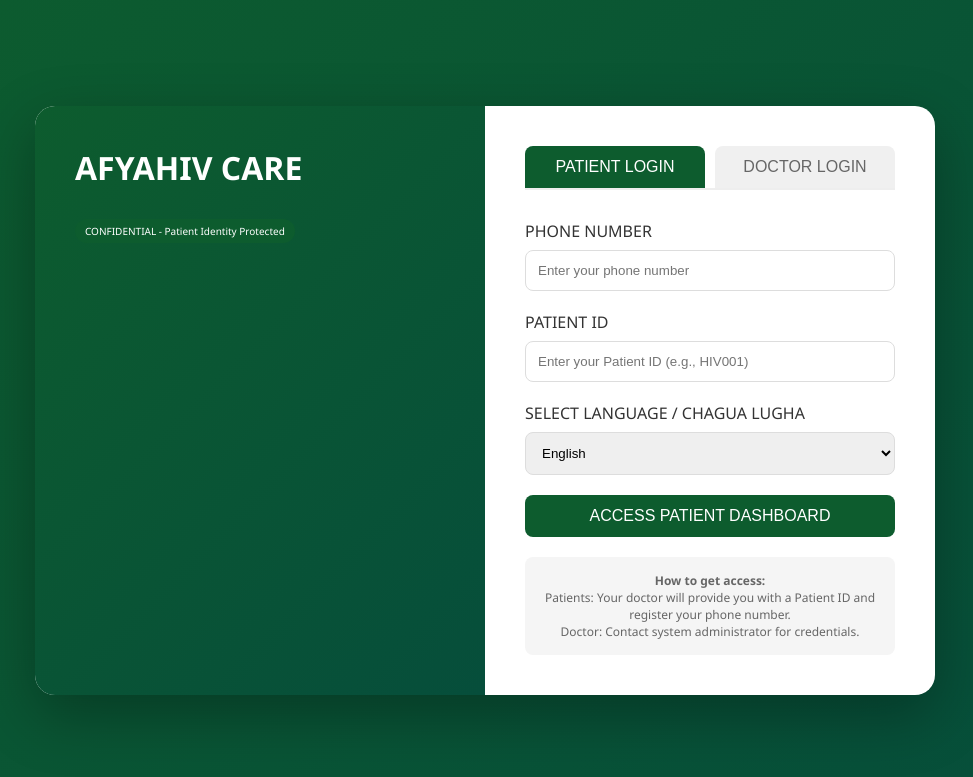
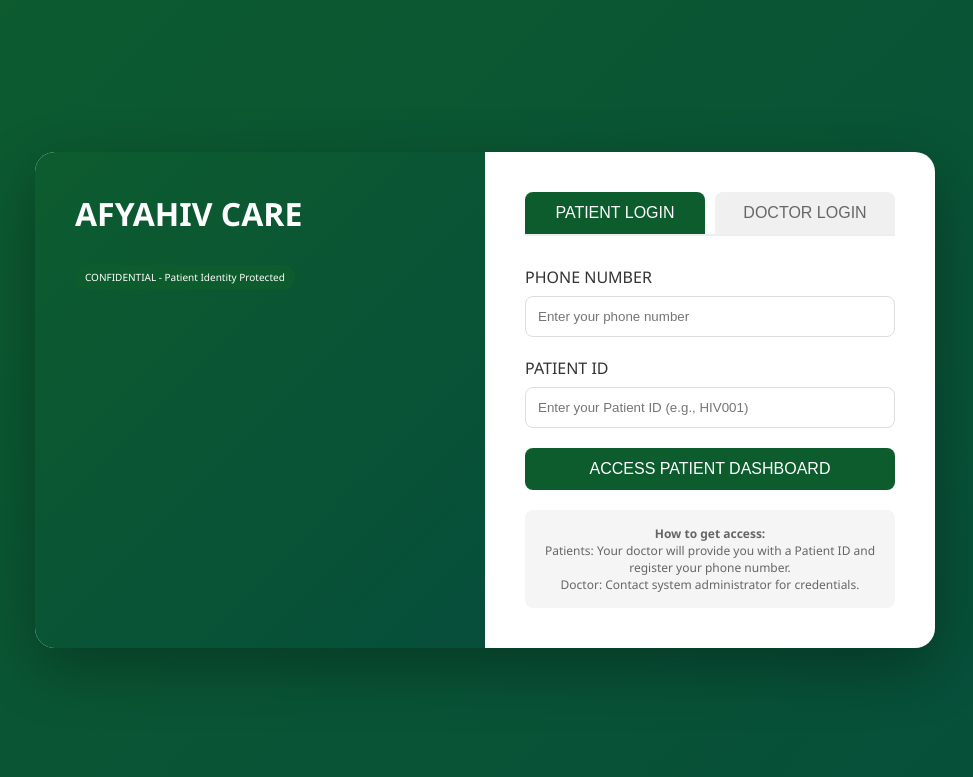
Before and after one commit to George-tech-svg/AFYAHIV-CARE, a Flask app: page / in a window 1280 px wide. Shown: the top 777 px of the page, without its empty margins (155-1128 px from the left). Run offline with Flask 3, Linux system fonts and the light colour scheme.

```diff
--- a/templates/login.html
+++ b/templates/login.html
@@ -21,13 +21,12 @@
         .login-form.active { display: block; }
         .form-group { margin-bottom: 20px; }
         label { display: block; margin-bottom: 8px; color: #333; font-weight: 500; }
-        input, select { width: 100%; padding: 12px; border: 1px solid #ddd; border-radius: 8px; }
+        input { width: 100%; padding: 12px; border: 1px solid #ddd; border-radius: 8px; }
         button { width: 100%; padding: 12px; background: #0D5C2E; color: white; border: none; border-radius: 8px; font-size: 16px; cursor: pointer; }
         button:hover { background: #064E3B; }
         .error { background: #ffebee; color: #c62828; padding: 10px; border-radius: 8px; margin-bottom: 20px; text-align: center; }
         .info-text { margin-top: 20px; padding: 15px; background: #f5f5f5; border-radius: 8px; font-size: 12px; text-align: center; color: #666; }
         .security-badge { display: inline-block; background: #0D5C2E; color: white; padding: 5px 10px; border-radius: 20px; font-size: 10px; margin-top: 10px; }
-        .language-selector { margin-bottom: 20px; }
         @media (max-width: 768px) { .container { flex-direction: column; } .info-panel { padding: 20px; } .info-panel h1 { font-size: 24px; } }
     </style>
 </head>
@@ -48,44 +47,28 @@
             <div class="error">{{ error }}</div>
             {% endif %}
 
-            <!-- Patient Login Form -->
             <form method="POST" action="/patient/login" class="login-form active" id="patientForm">
                 <div class="form-group">
-                    <label id="phoneLabelPatient">PHONE NUMBER</label>
-                    <input type="tel" name="phone" id="phoneInput" placeholder="Enter your phone number" required>
+                    <label>PHONE NUMBER</label>
+                    <input type="tel" name="phone" placeholder="Enter your phone number" required>
                 </div>
                 <div class="form-group">
-                    <label id="patientIdLabelPatient">PATIENT ID</label>
-                    <input type="text" name="patient_id" id="patientIdInput" placeholder="Enter your Patient ID (e.g., HIV001)" required>
+                    <label>PATIENT ID</label>
+                    <input type="text" name="patient_id" placeholder="Enter your Patient ID (e.g., HIV001)" required>
                 </div>
-                <div class="form-group language-selector">
-                    <label id="languageLabel">SELECT LANGUAGE / CHAGUA LUGHA</label>
-                    <select name="language" id="languageSelect">
-                        <option value="English">English</option>
-                        <option value="Kiswahili">Kiswahili</option>
-                    </select>
-                </div>
-                <button type="submit" id="loginBtnPatient">ACCESS PATIENT DASHBOARD</button>
+                <button type="submit">ACCESS PATIENT DASHBOARD</button>
             </form>
 
-            <!-- Doctor Login Form -->
             <form method="POST" action="/doctor/login" class="login-form" id="doctorForm">
                 <div class="form-group">
-                    <label id="usernameLabel">USERNAME</label>
+                    <label>USERNAME</label>
                     <input type="text" name="username" placeholder="Enter your username" required>
                 </div>
                 <div class="form-group">
-                    <label id="passwordLabel">PASSWORD</label>
+                    <label>PASSWORD</label>
                     <input type="password" name="password" placeholder="Enter your password" required>
                 </div>
-                <div class="form-group language-selector">
-                    <label id="doctorLanguageLabel">SELECT LANGUAGE / CHAGUA LUGHA</label>
-                    <select name="doctor_language" id="doctorLanguageSelect">
-                        <option value="English">English</option>
-                        <option value="Kiswahili">Kiswahili</option>
-                    </select>
-                </div>
-                <button type="submit" id="loginBtnDoctor">ACCESS DOCTOR DASHBOARD</button>
+                <button type="submit">ACCESS DOCTOR DASHBOARD</button>
             </form>
 
             <div class="info-text">
@@ -110,50 +93,6 @@
                 document.getElementById('doctorForm').classList.add('active');
             }
         }
-
-        const languageSelect = document.getElementById('languageSelect');
-        const phoneLabelPatient = document.getElementById('phoneLabelPatient');
-        const patientIdLabelPatient = document.getElementById('patientIdLabelPatient');
-        const languageLabel = document.getElementById('languageLabel');
-        const loginBtnPatient = document.getElementById('loginBtnPatient');
-
-        if (languageSelect) {
-            languageSelect.addEventListener('change', function() {
-                if (this.value === 'Kiswahili') {
-                    phoneLabelPatient.textContent = 'NAMBARI YA SIMU';
-                    patientIdLabelPatient.textContent = 'KITAMBULISHO CHA MGONJWA';
-                    languageLabel.textContent = 'CHAGUA LUGHA';
-                    loginBtnPatient.textContent = 'INGIA DASHIBODI YA MGONJWA';
-                } else {
-                    phoneLabelPatient.textContent = 'PHONE NUMBER';
-                    patientIdLabelPatient.textContent = 'PATIENT ID';
-                    languageLabel.textContent = 'SELECT LANGUAGE';
-                    loginBtnPatient.textContent = 'ACCESS PATIENT DASHBOARD';
-                }
-            });
-        }
-
-        const doctorLanguageSelect = document.getElementById('doctorLanguageSelect');
-        const usernameLabel = document.getElementById('usernameLabel');
-        const passwordLabel = document.getElementById('passwordLabel');
-        const doctorLanguageLabel = document.getElementById('doctorLanguageLabel');
-        const loginBtnDoctor = document.getElementById('loginBtnDoctor');
-
-        if (doctorLanguageSelect) {
-            doctorLanguageSelect.addEventListener('change', function() {
-                if (this.value === 'Kiswahili') {
-                    usernameLabel.textContent = 'JINA LA MTUMIAJI';
-                    passwordLabel.textContent = 'NYWILA';
-                    doctorLanguageLabel.textContent = 'CHAGUA LUGHA';
-                    loginBtnDoctor.textContent = 'INGIA DASHIBODI YA DOKTA';
-                } else {
-                    usernameLabel.textContent = 'USERNAME';
-                    passwordLabel.textContent = 'PASSWORD';
-                    doctorLanguageLabel.textContent = 'SELECT LANGUAGE';
-                    loginBtnDoctor.textContent = 'ACCESS DOCTOR DASHBOARD';
-                }
-            });
-        }
     </script>
 </body>
 </html>
```
